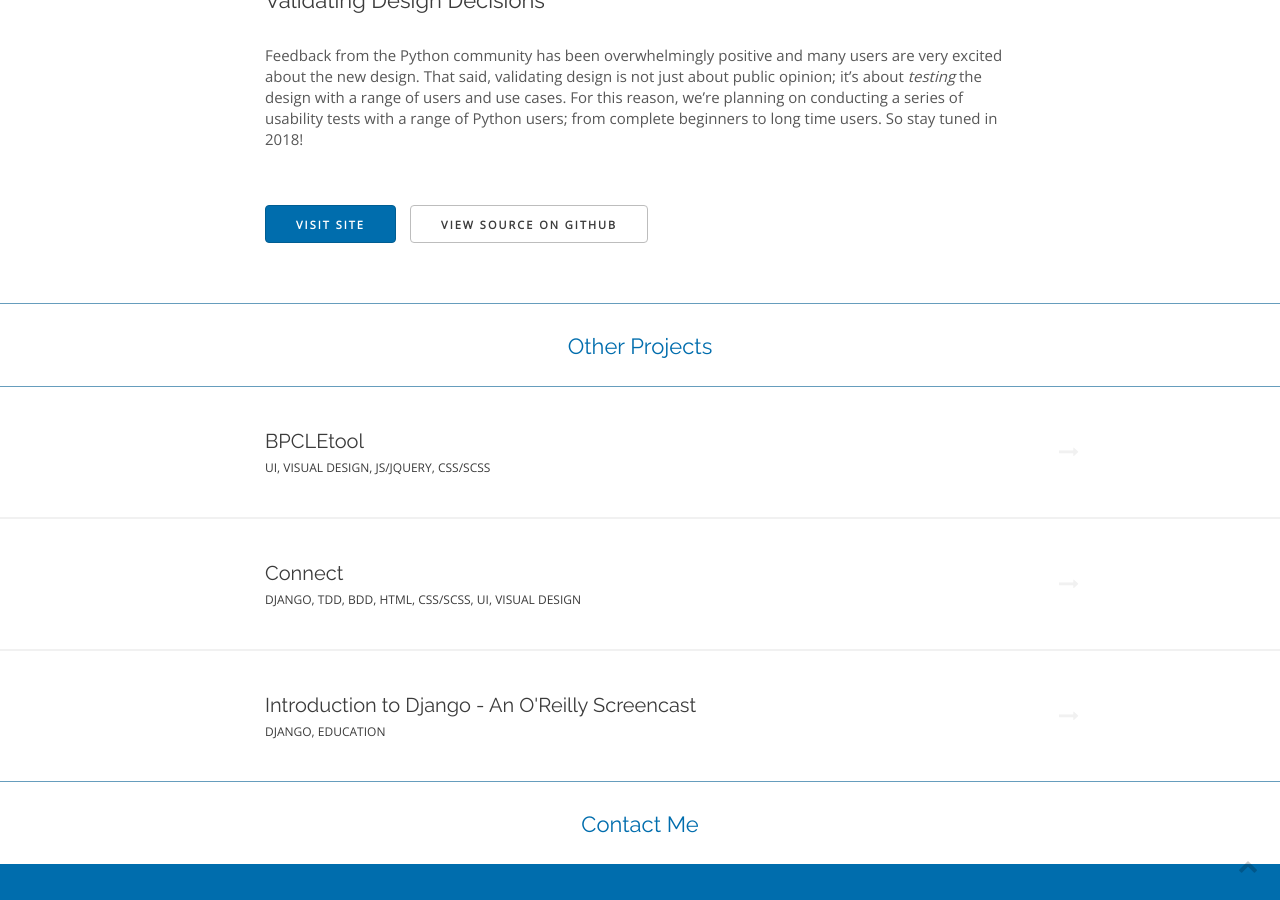
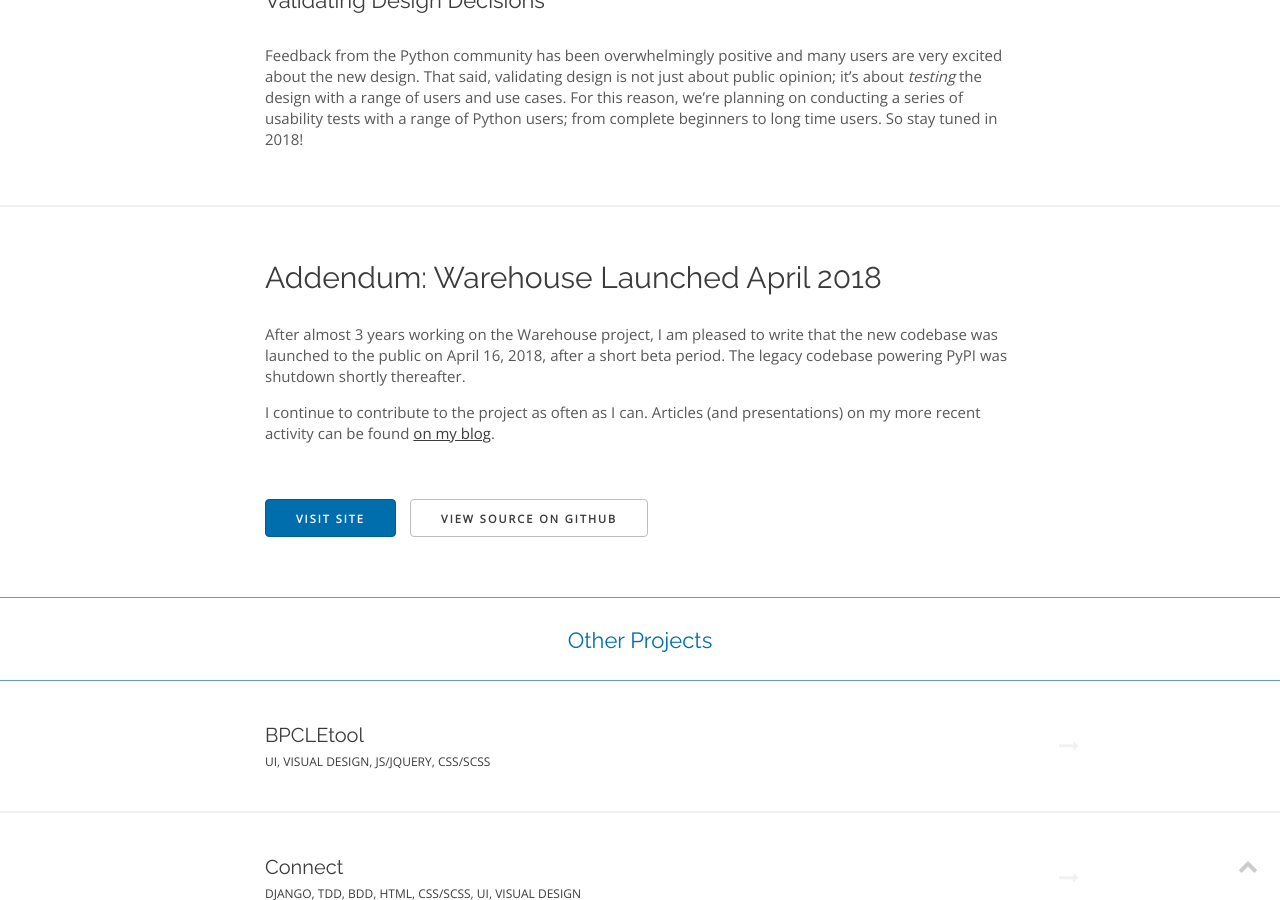
Before and after one commit to nlhkabu/nlhkabu.github.io, a Jekyll site: the page built from _projects/warehouse.md, in a window 1280 px wide and 900 px high, scrolled down 2257 px. Built offline with Jekyll 4.4.1, drawn with Linux system fonts in a browser that asks for light colours; nearby versions of some CDN libraries; some web fonts are replaced; some of the changed text lies outside the part shown.

Commit message:
Add addendum to warehouse project page

```diff
--- a/_projects/warehouse.md
+++ b/_projects/warehouse.md
@@ -53,4 +53,11 @@
     #### Validating Design Decisions
 
     Feedback from the Python community has been overwhelmingly positive and many users are very excited about the new design. That said, validating design is not just about public opinion; it's about *testing* the design with a range of users and use cases.  For this reason, we're planning on conducting a series of usability tests with a range of Python users; from complete beginners to long time users. So stay tuned in 2018!
+
+-   |
+    ## Addendum: Warehouse Launched April 2018
+
+    After almost 3 years working on the Warehouse project, I am pleased to write that the new codebase was launched to the public on April 16, 2018, after a short beta period. The legacy codebase powering PyPI was shutdown shortly thereafter.
+
+    I continue to contribute to the project as often as I can. Articles (and presentations) on my more recent activity can be found [on my blog](https://whoisnicoleharris.com/#writing).
 ---
```
Also changed, not shown: other parts of _projects/warehouse.md (+2 -2 lines).
